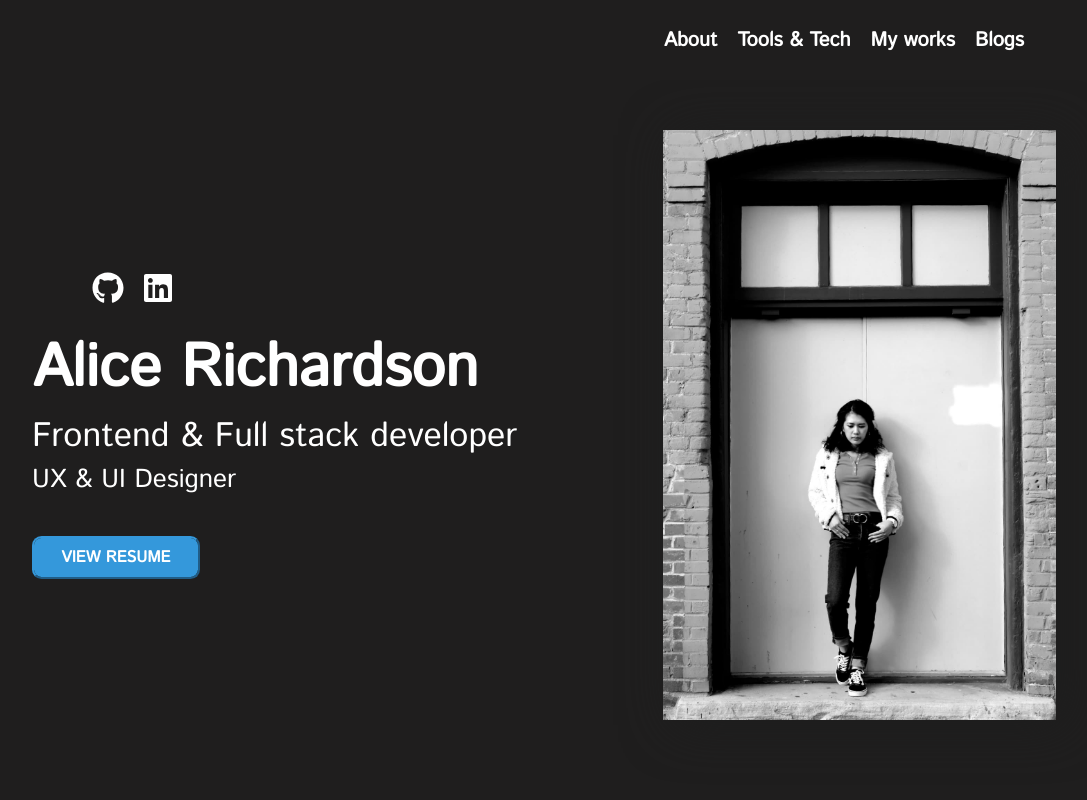
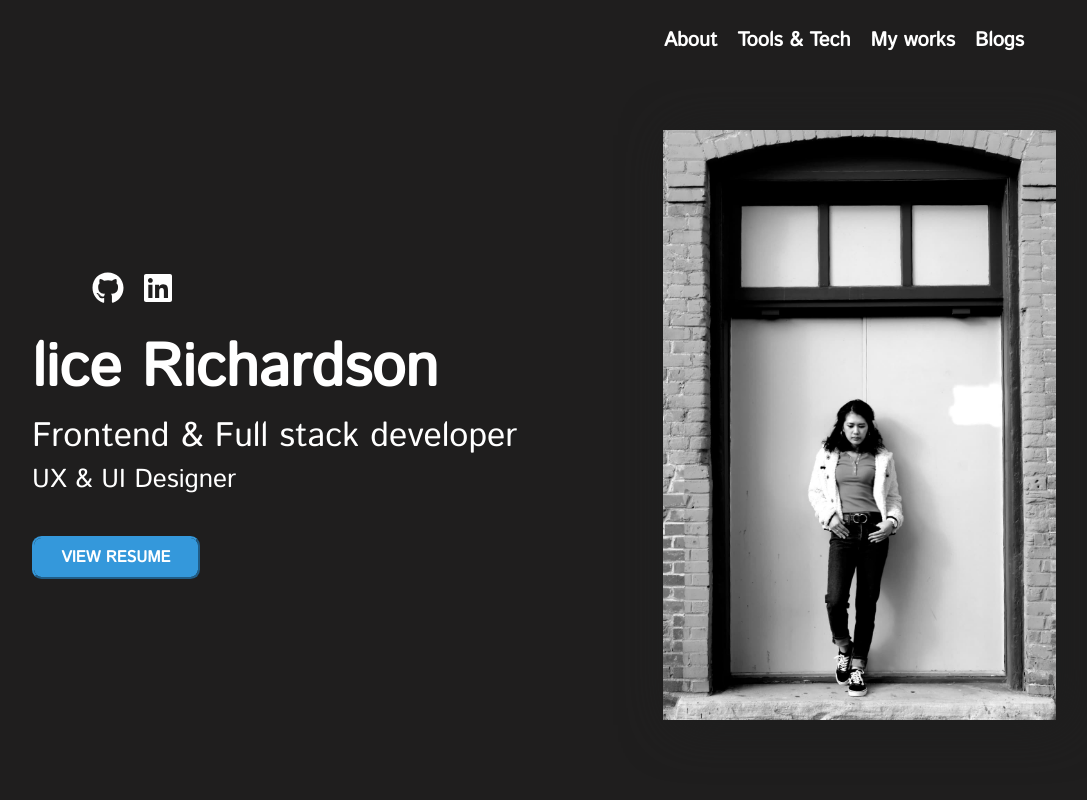
Before and after one commit to Alicerichardson28/portfolio, a React (Create React App) app: page / in a window 1280 px wide. Shown: the top 800 px of the page, without its empty margins (96-1183 px from the left). Built offline with nearby package versions, Linux system fonts and the light colour scheme.

Commit message:
change name

```diff
--- a/src/components/Home.js
+++ b/src/components/Home.js
@@ -51,7 +51,7 @@ function Navbar() {
                         <div className='profile-container'>
                             <Icon/>
                             <br></br>
-                            <h1 className='name'>Alice Richardson</h1>
+                            <h1 className='name'>lice Richardson</h1>
                             <h2 className='job-title'>Frontend & Full stack developer</h2>
                             <h3 className='job-title-h3'>UX & UI Designer</h3>
                             <br></br>
```
